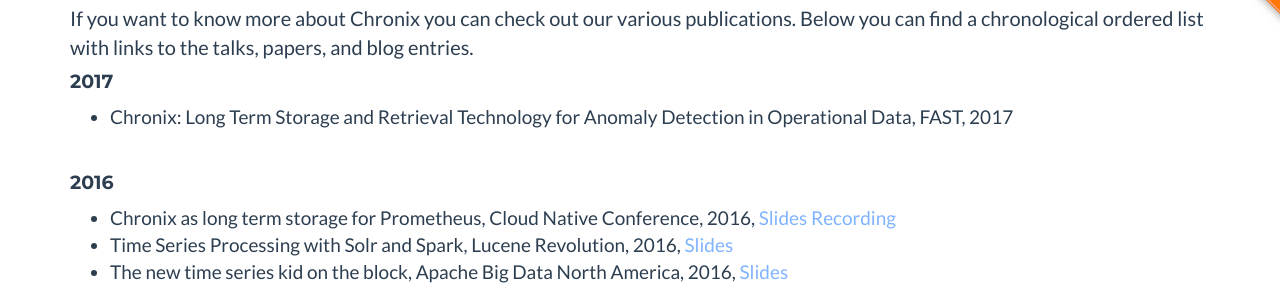
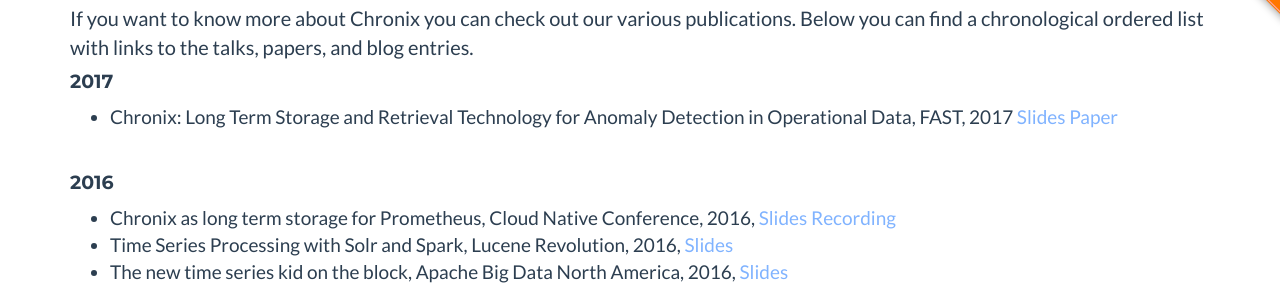
Before and after one commit to ChronixDB/chronixDB.github.io, a Jekyll site: the page built from index.html, in a window 1280 px wide and 900 px high, scrolled down 5468 px. Shown: the part 155-445 px from the top of the window. Built offline with Jekyll 4.4.1, drawn with Linux system fonts in a browser that asks for light colours.

Commit message:
Updated FAST publication.

```diff
--- a/_includes/publications.html
+++ b/_includes/publications.html
@@ -15,7 +15,10 @@
                 </p>
                 <h4>2017</h4>
                 <ul>
-                    <li>Chronix: Long Term Storage and Retrieval Technology for Anomaly Detection in Operational Data, FAST, 2017</li>
+                    <li>Chronix: Long Term Storage and Retrieval Technology for Anomaly Detection in Operational Data, FAST, 2017
+                        <a href="https://www.usenix.org/sites/default/files/conference/protected-files/fast17_slides_lautenschlager.pdf">Slides</a>
+                        <a href="https://www.usenix.org/system/files/conference/fast17/fast17-lautenschlager.pdf">Paper</a>
+                    </li>
                 </ul>
                 <br>
                 <h4>2016</h4>
```
